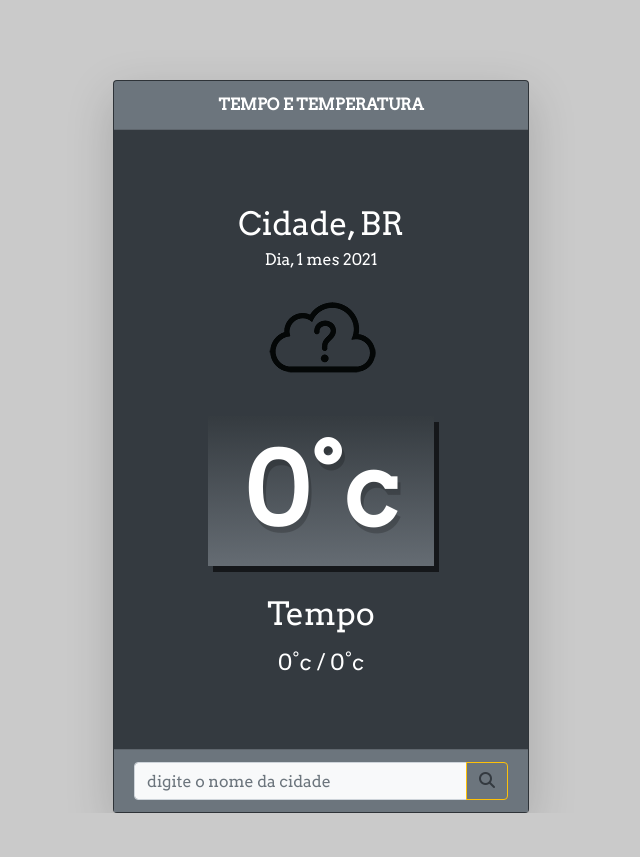
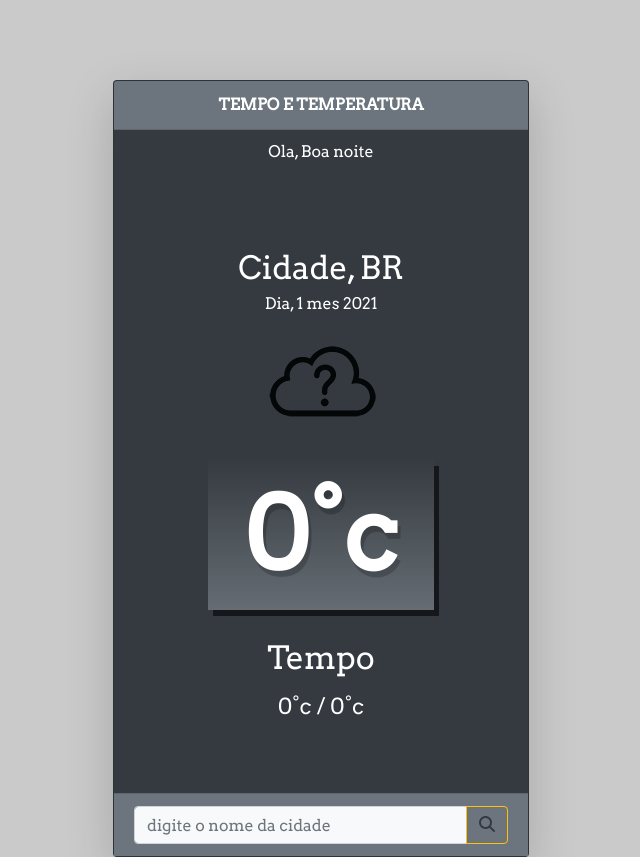
Before and after one commit to flavio-sipoli/weather-app, a plain HTML site: page index.html in a window 1280 px wide. Shown: the whole page, without its empty margins (319-959 px from the left). Before the commit the page ends 813 px from the top, so only its background shows below. Drawn offline with nearby package versions, Linux system fonts and the light colour scheme.

Commit message:
incluido mensagem de saudacao de acordo com a hora do dia

```diff
--- a/index.html
+++ b/index.html
@@ -12,7 +12,7 @@
     <title>Weather-app</title>
 </head>
 
-<body>
+<body onload="saudacao()">
     <div class="container-fluid p-0 container-sm d-flex justify-content-center">
 
         <div class="card text-center shadow-lg bg-dark bg-gradient text-white" style="width: 26rem;">
@@ -20,6 +20,11 @@
             <div class="card-header bg-secondary bg-gradient text-white font-weight-bold">
                 TEMPO E TEMPERATURA
             </div>
+            <div>
+                <div id="saudacao">
+                </div>
+            </div>
+
 
             <div class="card-body">
                 <div class="city">Cidade, BR</div>
@@ -47,14 +52,11 @@
                 </div>
             </div>
             <div>
-                <div></div>
-                <div></div>
             </div>
         </div>
-    </div>
 
-    <script src="public/script.js"></script>
-    <script src="https://kit.fontawesome.com/f0e17cbf2f.js" crossorigin="anonymous"></script>
+        <script src="public/script.js"></script>
+        <script src="https://kit.fontawesome.com/f0e17cbf2f.js" crossorigin="anonymous"></script>
 </body>
 
 </html>
--- a/public/script.js
+++ b/public/script.js
@@ -3,6 +3,23 @@ const api = {
     base: "https://api.openweathermap.org/data/2.5/",
     lang: "pt_br",
     units: "metric"
+}
+
+function saudacao() {
+
+    let msg = document.getElementById('saudacao')
+    let data = new Date()
+    let hora = data.getHours()
+    if (hora >= 6 && hora < 12) {
+        msg.innerHTML = "Ola, Bom dia"
+    }
+    else if (hora >= 12 && hora < 18) {
+        msg.innerHTML = "Ola, Boa tarde"
+    }
+    else {
+        msg.innerHTML = "Ola, Boa noite"
+
+    }
 }
 
 const city = document.querySelector('.city')
--- a/public/style.css
+++ b/public/style.css
@@ -9,6 +9,10 @@
 body {
     font-family: "Arvo", serif;
     background-color: #cacaca;
+}
+
+#saudacao {
+    padding: 10px;
 }
 
 .card-body {
```
Also changed, not shown: public/screenshot/screenshot.png.
